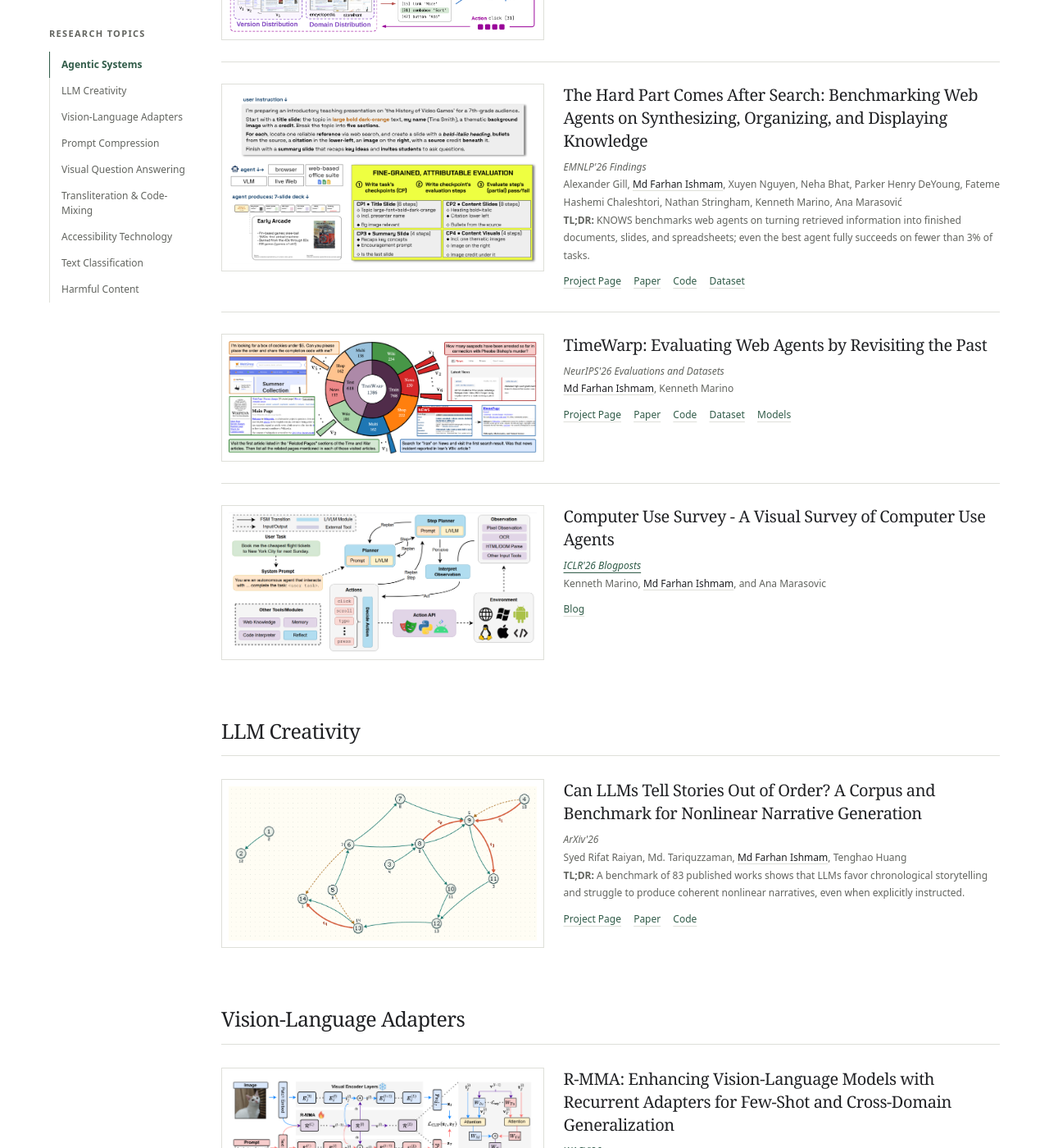
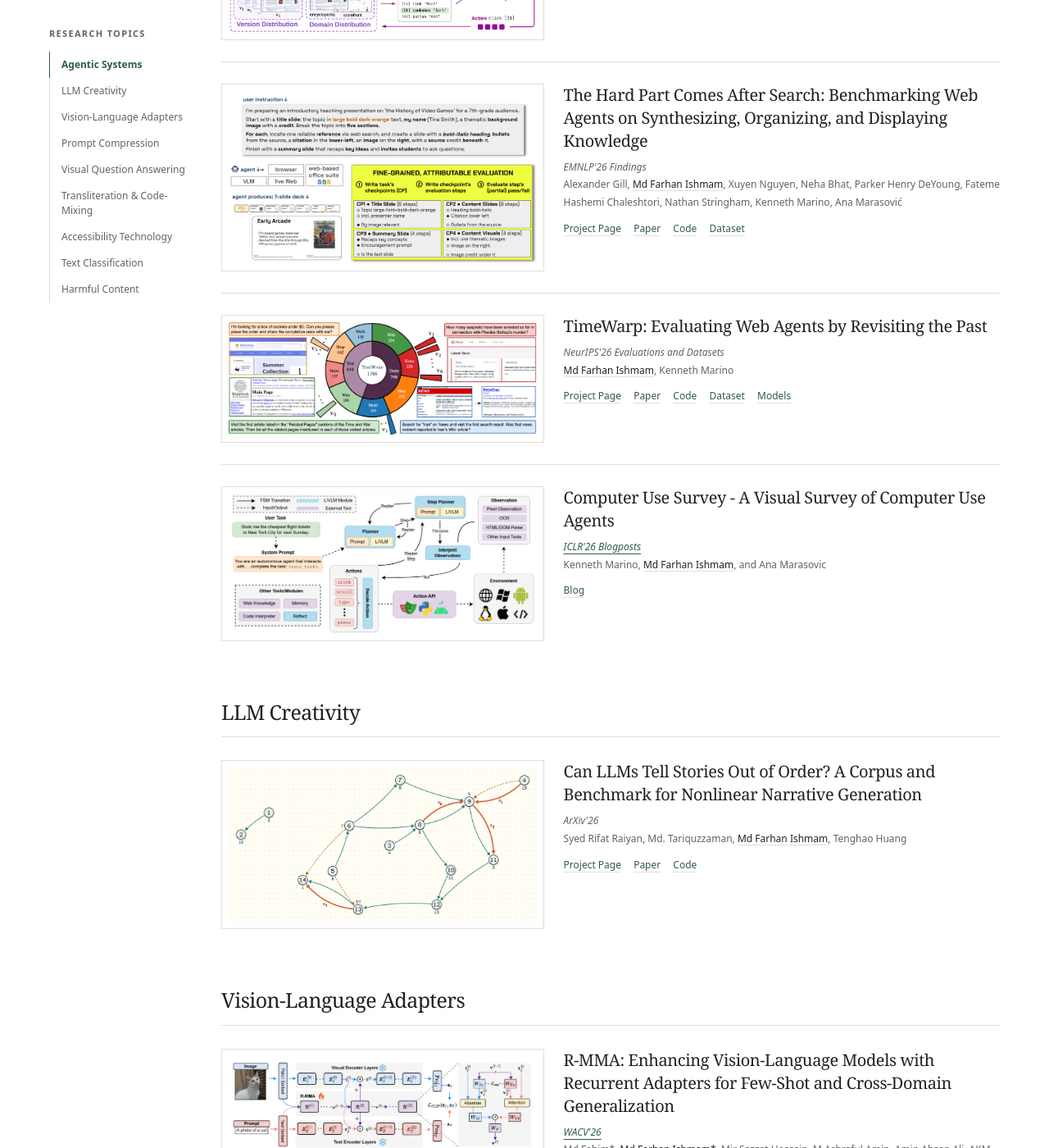
Before and after one commit to farhanishmam/farhanishmam.github.io, a Jekyll site: the page built from _pages/publications.html, in a window 1280 px wide and 1400 px high, scrolled down 801 px. Shown: the whole window at 82% size. Built offline with Jekyll 4.4.1, drawn with Linux system fonts in a browser that asks for light colours.

Commit message:
Keep paper TLDRs only in research graph

```diff
--- a/_pages/publications.html
+++ b/_pages/publications.html
@@ -70,7 +70,6 @@ extra_css: research-pages
               <strong>The Hard Part Comes After Search: Benchmarking Web Agents on Synthesizing, Organizing, and Displaying Knowledge</strong><br>
               <em>EMNLP'26 Findings</em><br>
               Alexander Gill, <strong class="author-name">Md Farhan Ishmam</strong>, Xuyen Nguyen, Neha Bhat, Parker Henry DeYoung, Fateme Hashemi Chaleshtori, Nathan Stringham, Kenneth Marino, Ana Marasović<br>
-              <p><strong>TL;DR:</strong> KNOWS benchmarks web agents on turning retrieved information into finished documents, slides, and spreadsheets; even the best agent fully succeeds on fewer than 3% of tasks.</p>
               <a class="transparent-button" href="https://alexgill321.github.io/KNOWS-benchmark/#" target="_blank" rel="noopener">Project Page</a>
               <a class="transparent-button" href="https://arxiv.org/abs/2609.30604" target="_blank" rel="noopener">Paper</a>
               <a class="transparent-button" href="https://github.com/alexgill321/KNOWS-benchmark" target="_blank" rel="noopener">Code</a>
@@ -118,7 +117,6 @@ extra_css: research-pages
               <strong>Can LLMs Tell Stories Out of Order? A Corpus and Benchmark for Nonlinear Narrative Generation</strong><br>
               <em>ArXiv'26</em><br>
               Syed Rifat Raiyan, Md. Tariquzzaman, <strong class="author-name">Md Farhan Ishmam</strong>, Tenghao Huang<br>
-              <p><strong>TL;DR:</strong> A benchmark of 83 published works shows that LLMs favor chronological storytelling and struggle to produce coherent nonlinear narratives, even when explicitly instructed.</p>
               <a class="transparent-button" href="https://nonlinear-narrative.github.io/" target="_blank" rel="noopener">Project Page</a>
               <a class="transparent-button" href="https://arxiv.org/abs/2610.21468" target="_blank" rel="noopener">Paper</a>
               <a class="transparent-button" href="https://github.com/Starscream-11813/LLM-nonlinear-storytelling" target="_blank" rel="noopener">Code</a>
```
